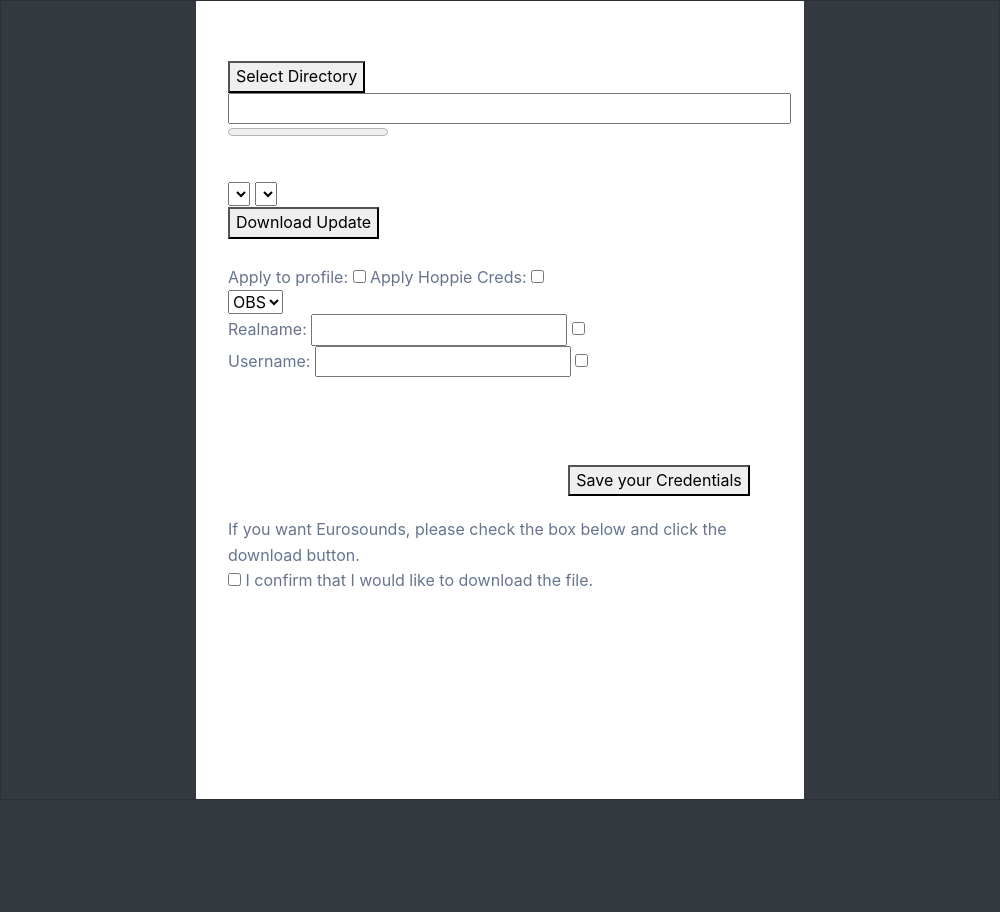
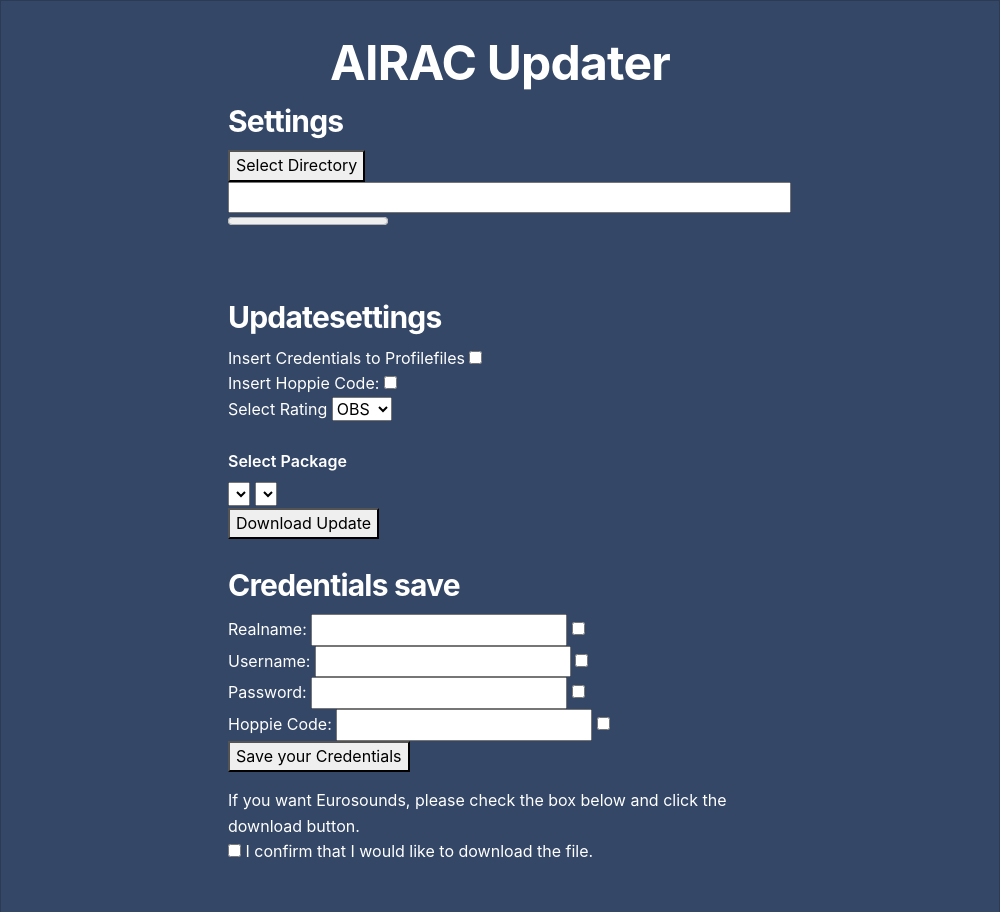
Before and after one commit to JustusPlays78/SectorFileUpdater, an Electron app: page updater/src/index.html in a window 1000 px wide. Before the commit the page ends 800 px from the top, so only its background shows below. Drawn offline with nearby package versions, Linux system fonts and the light colour scheme; no server answers.

Commit message:
First UI Mix. But the old HTML Buttons, etc. to be done in the future

```diff
--- a/updater/src/index.css
+++ b/updater/src/index.css
@@ -171,7 +171,7 @@ body {
 
   .ecsu-btn-dark {
     --bs-btn-color: #fff;
-    --bs-btn-bg: #344767;
+    --bs-btn-bg: #2b303a;
     --bs-btn-border-color: #344767;
     --bs-btn-hover-color: #fff;
     --bs-btn-hover-bg: #4a5c7c;
--- a/updater/src/index.html
+++ b/updater/src/index.html
@@ -1,7 +1,7 @@
 <link rel="stylesheet" href="./css/boot.css">
 <link rel="stylesheet" href="https://fonts.googleapis.com/css?family=Open+Sans:300,400,600,700">
 <!DOCTYPE html>
-<html class="ecsu-bg-dark-light-out">
+<html class="bg-dark">
 
 <head>
     <meta charset="utf-8">
@@ -11,48 +11,69 @@
     <link rel="stylesheet" href="https://fonts.googleapis.com/css?family=Open+Sans:300,400,600,700">
     <link rel="stylesheet" href="./index.css">
     <div class="container-fluid">
-      <h1 class="navbar-brand text-white text-center">
+      <h1 class="text-white text-center">
           AIRAC Updater
       </h1>
     </div>
   </head>
 
-<body class="">
-    <button id="select-dir">Select Directory</button>
-    <input type="text" id="dirBox" name="name" size="50" readonly />
-    <progress id="progressbar" max="100" value="0"></progress>
-    <p id="progressbarText"></p>
-    <br>
-    <select id="gng"></select>
-    <select id="files"></select>
 
-    <button id="download" style="display:block">Download Update</button>
-    <!-- <button id="download" style="display:none">Download Update</button> -->
+<body class="bg-dark text-white">
 
-    <br> Apply to profile: <input type="checkbox" id="applyToPrf" /> Apply Hoppie Creds: <input type="checkbox" id="applyHoppie" />
 
-    <div id="login">
-        <select id="rating">
-            <option id="0">OBS</option>
-            <option id="1">s1</option>
-            <option id="2">s2</option>
-            <option id="3">s3</option>
-            <option id="4">c1</option>
-            <option id="6">c3</option>
-            <option id="7">i1</option>
-            <option id="9">i3</option>
-            <option id="10">sup</option>
-            <option id="11">adm</option>
-        </select>
+    <div>
+        <h3 class="text-white">Settings</h3>
+        <button id="select-dir">Select Directory</button>
+        <input type="text" id="dirBox" name="name" size="50" readonly />
+        <progress id="progressbar" max="100" value="0"></progress>
+        <p id="progressbarText"></p>
+        <br>
+
+    </div>
+<br>
+    <div>
+        <h3 class="text-white">Updatesettings</h3>
+        Insert Credentials to Profilefiles <input type="checkbox" id="applyToPrf" />
+        <br>
+        Insert Hoppie Code: <input type="checkbox" id="applyHoppie" />
+
+        <div id="login">
+            <body class="text-white">Select Rating</body>
+            <select id="rating">
+                <option id="0">OBS</option>
+                <option id="1">S1</option>
+                <option id="2">S2</option>
+                <option id="3">S3</option>
+                <option id="4">C1</option>
+                <option id="6">C3</option>
+                <option id="7">I1</option>
+                <option id="9">I3</option>
+                <option id="10">SUP</option>
+                <option id="11">ADM</option>
+            </select>
+            <br>
+            <br>
+            <h6 class="text-white">Select Package</h6>
+            <select id="gng"></select>
+            <select id="files"></select>
+            <button id="download" style="display:block">Download Update</button>
+    </div>
+<br>
 
 
 
+<div>
+    <h3 class="text-white">Credentials save</h3>
         <form>
             Realname: <input type="text" id="realname" />
             <input type="checkbox" id="saverealname" />
             <br> Username: <input type="text" id="username" />
             <input type="checkbox" id="saveuser" />
-            <div class="tooltip">
+            <br> Password: <input type="password" id="password" />
+            <input type="checkbox" id="savepw" />
+            <br>Hoppie Code: <input type="password" id="passwordhoppie" />
+            <input type="checkbox" id="savepwhoppie" />
+            <!--<div class="tooltip">
                 <br> Password: <input type="password" id="password" />
                 <input type="checkbox" id="savepw" />
                 <span class="tooltiptext">Please be aware that the password you enter will be stored in plain
@@ -62,8 +83,8 @@
                     banking. Please use caution when entering your password and consider
                     using a unique and strong password specifically for this
                     account.</span>
-            </div>
-            <div class="tooltip">
+            </div>-->
+            <!--<div class="tooltip">
                 <br>Password Hoppie: <input type="password" id="passwordhoppie" />
                 <input type="checkbox" id="savepwhoppie" />
                 <span class="tooltiptext">Please be aware that the password you enter will be stored in plain
@@ -73,7 +94,8 @@
                     banking. Please use caution when entering your password and consider
                     using a unique and strong password specifically for this
                     account.</span>
-            </div>
+            </div>-->
+            <br>
             <button id="savecred">Save your Credentials</button>
         </form>
     </div>
@@ -94,7 +116,7 @@
             }
         }
     </script>
-
+</div>
 
 
     <script src="./html_elements.js"></script>
--- a/updater/src/index.js
+++ b/updater/src/index.js
@@ -1,7 +1,6 @@
 const { app, BrowserWindow, dialog, ipcMain, Menu } = require('electron');
 const path = require('path');
 //Menu.setApplicationMenu(false); // Top Bar removal
-Menu.setApplicationMenu(false);
 
 // Handle creating/removing shortcuts on Windows when installing/uninstalling.
 // eslint-disable-next-line global-require
```
